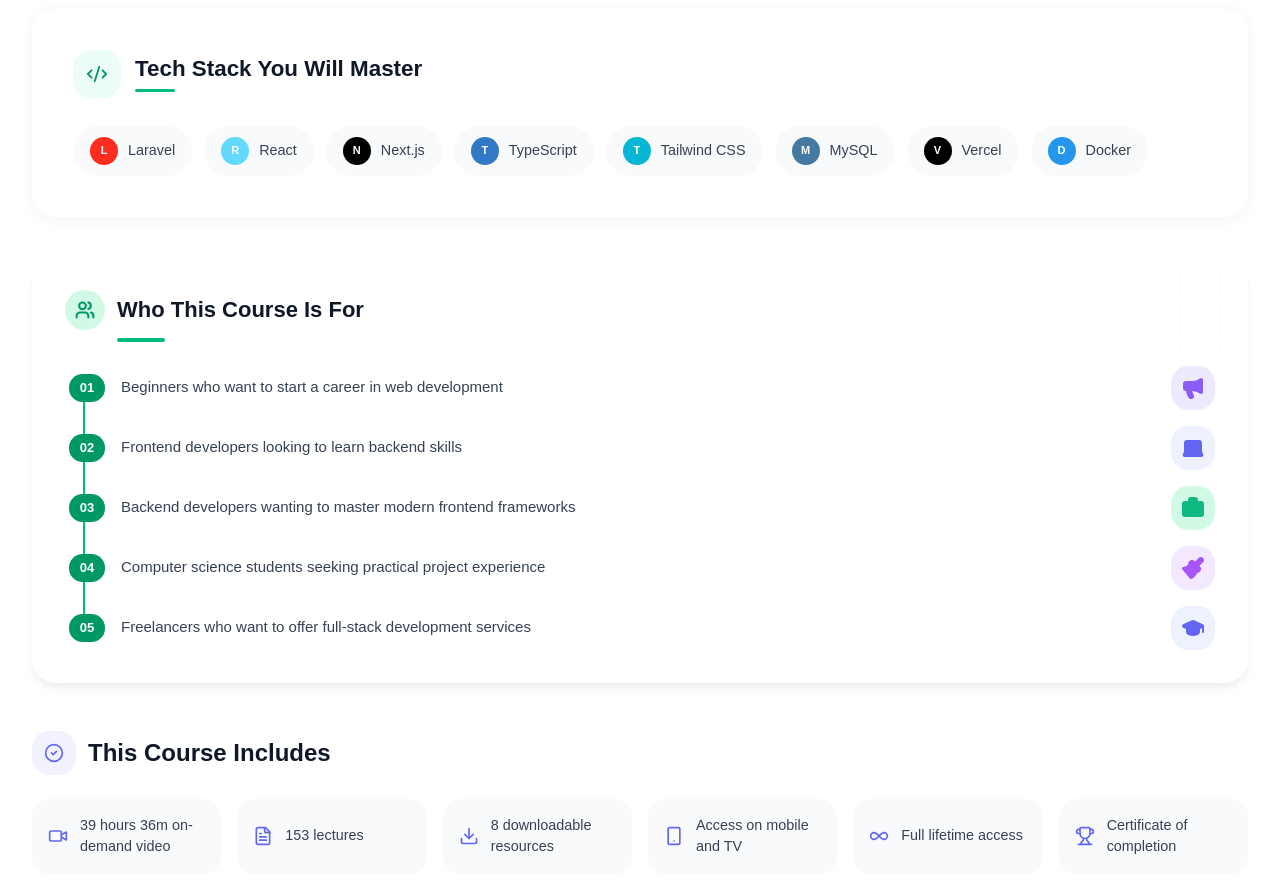
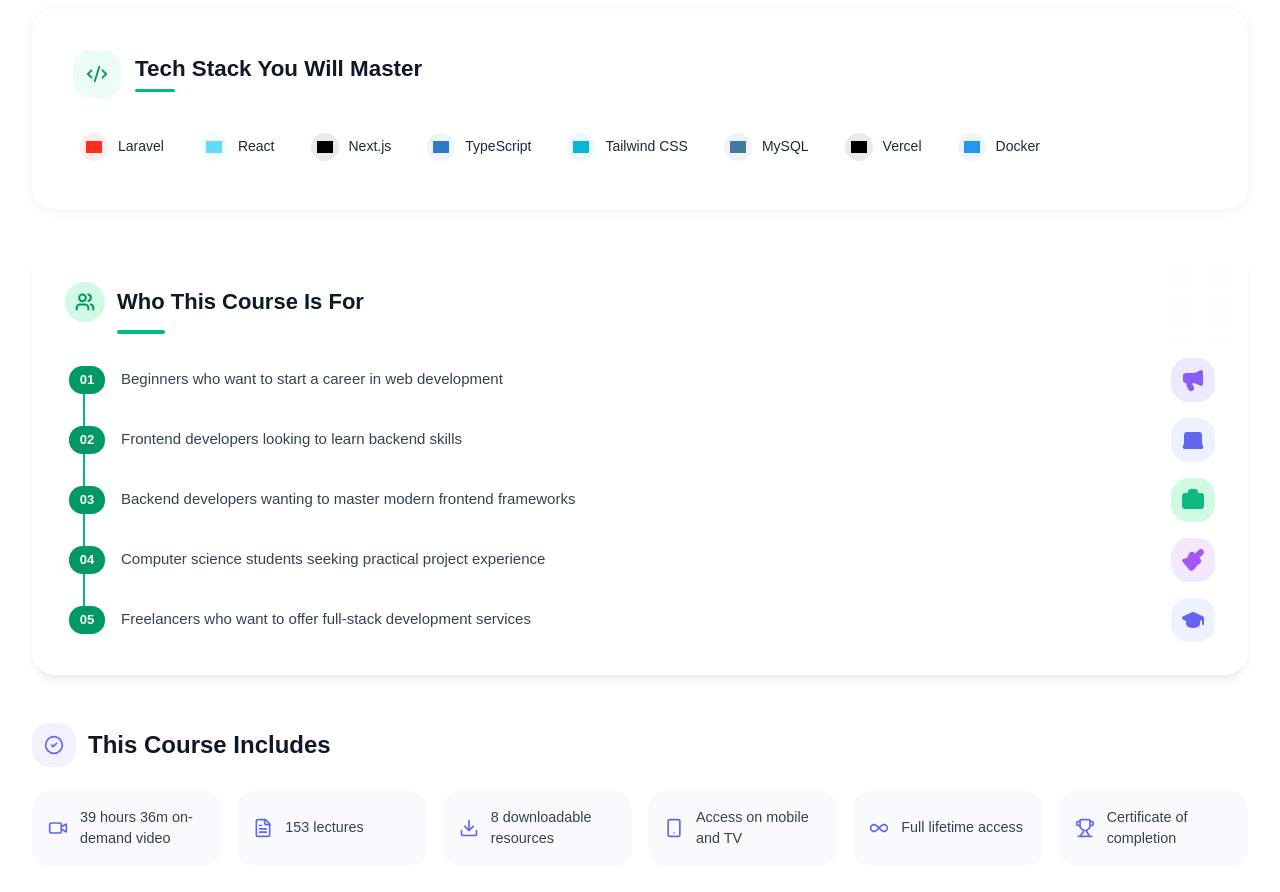
Before and after one commit to singhyogeshwar5608/larawans-new, a Next.js app: page /courses/full-stack-web-development in a window 1280 px wide. Shown: the part 2420-3312 px from the top of the page. Built offline with nearby package versions, Linux system fonts and the light colour scheme; grey boxes are pictures that could not be loaded.

Commit message:
4d7633a3-dff3-4557-be77-385f79b8c46d

```diff
--- a/src/app/courses/[slug]/CourseDetailClient.tsx
+++ b/src/app/courses/[slug]/CourseDetailClient.tsx
@@ -584,12 +584,29 @@ export default function CourseDetailClient({ course }: { course: CourseItem }) {
                   </div>
                 </div>
                 <div className="flex flex-wrap gap-3">
-                  {course.techStack.map((tech: any, i: number) => (
-                    <div key={i} className="flex items-center gap-2.5 bg-slate-50 hover:bg-slate-100 rounded-full px-4 py-2.5 transition-colors border border-slate-100">
-                      <span className="w-7 h-7 rounded-full flex items-center justify-center text-white text-[11px] font-bold shrink-0" style={{ background: tech.color }}>{tech.name.charAt(0)}</span>
-                      <span className="text-[0.9rem] font-medium text-gray-700">{tech.name}</span>
-                    </div>
-                  ))}
+                  {course.techStack.map((tech: any, i: number) => {
+                    const slugMap: Record<string, string> = {
+                      "Laravel": "laravel", "React": "react", "Next.js": "nextdotjs",
+                      "TypeScript": "typescript", "Tailwind CSS": "tailwindcss", "MySQL": "mysql",
+                      "Vercel": "vercel", "Docker": "docker", "ChatGPT": "openai",
+                      "Midjourney": "midjourney", "LangChain": "langchain", "Python": "python",
+                      "OpenAI API": "openai", "DALL-E": "openai", "Hugging Face": "huggingface",
+                      "Node.js": "nodedotjs", "MongoDB": "mongodb", "Redis": "redis",
+                      "GraphQL": "graphql", "Git": "git", "GitHub": "github",
+                      "AWS": "amazonaws", "Firebase": "firebase", "Figma": "figma",
+                      "Flutter": "flutter", "Swift": "swift", "Kotlin": "kotlin",
+                    };
+                    const slug = slugMap[tech.name] || tech.name.toLowerCase().replace(/[^a-z0-9]/g, "");
+                    const iconUrl = `https://cdn.jsdelivr.net/gh/simple-icons/simple-icons@latest/icons/${slug}.svg`;
+                    return (
+                      <div key={i} className="inline-flex items-center gap-2.5 bg-white hover:bg-gray-50 rounded-full pl-1.5 pr-4 py-1.5 transition-all duration-200 border border-gray-200 hover:border-gray-300 hover:shadow-[0_2px_8px_rgba(0,0,0,0.08)]">
+                        <div className="w-7 h-7 rounded-full flex items-center justify-center shrink-0" style={{ background: tech.color + "15" }}>
+                          <div className="w-4 h-4" style={{ backgroundColor: tech.color, WebkitMaskImage: `url(${iconUrl})`, maskImage: `url(${iconUrl})`, WebkitMaskSize: "contain", maskSize: "contain", WebkitMaskRepeat: "no-repeat", maskRepeat: "no-repeat", WebkitMaskPosition: "center", maskPosition: "center" }} />
+                        </div>
+                        <span className="text-[0.875rem] font-medium text-gray-800">{tech.name}</span>
+                      </div>
+                    );
+                  })}
                 </div>
               </div>
             </section>
```
Also changed, not shown: upload/pasted_image_1786346745131.png (added).
